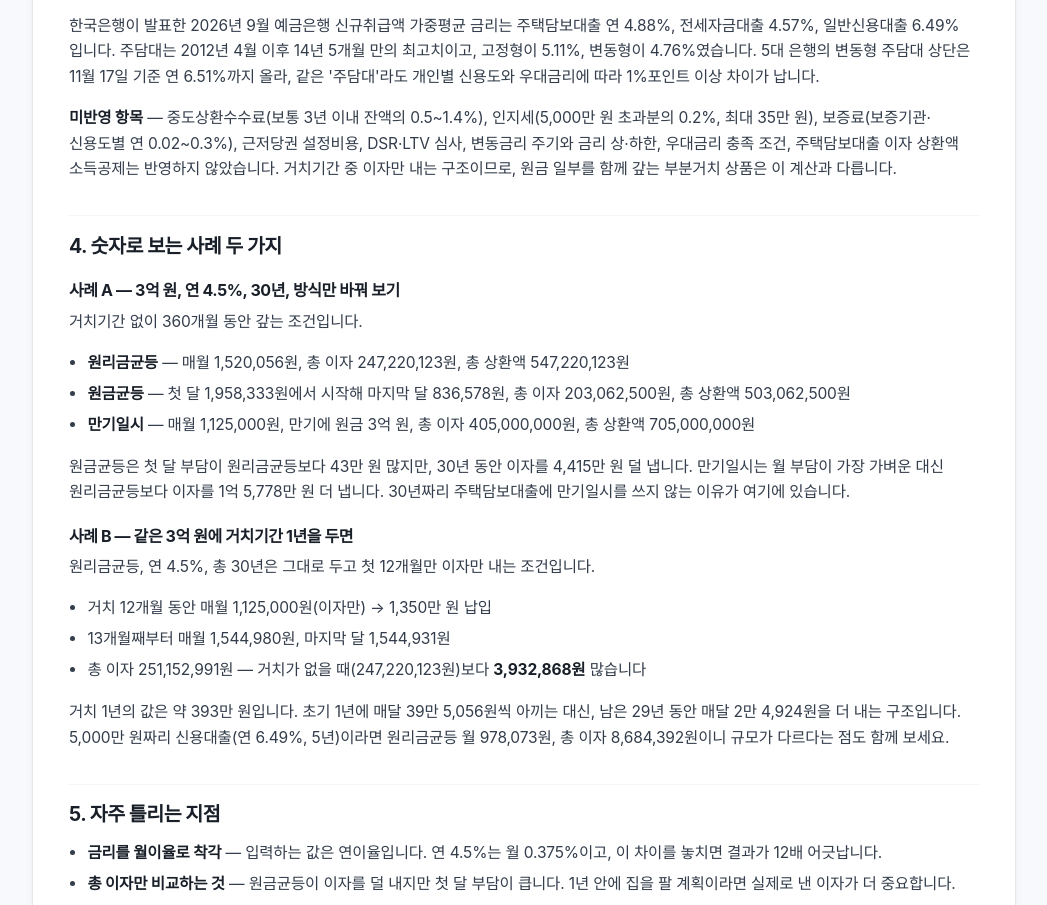
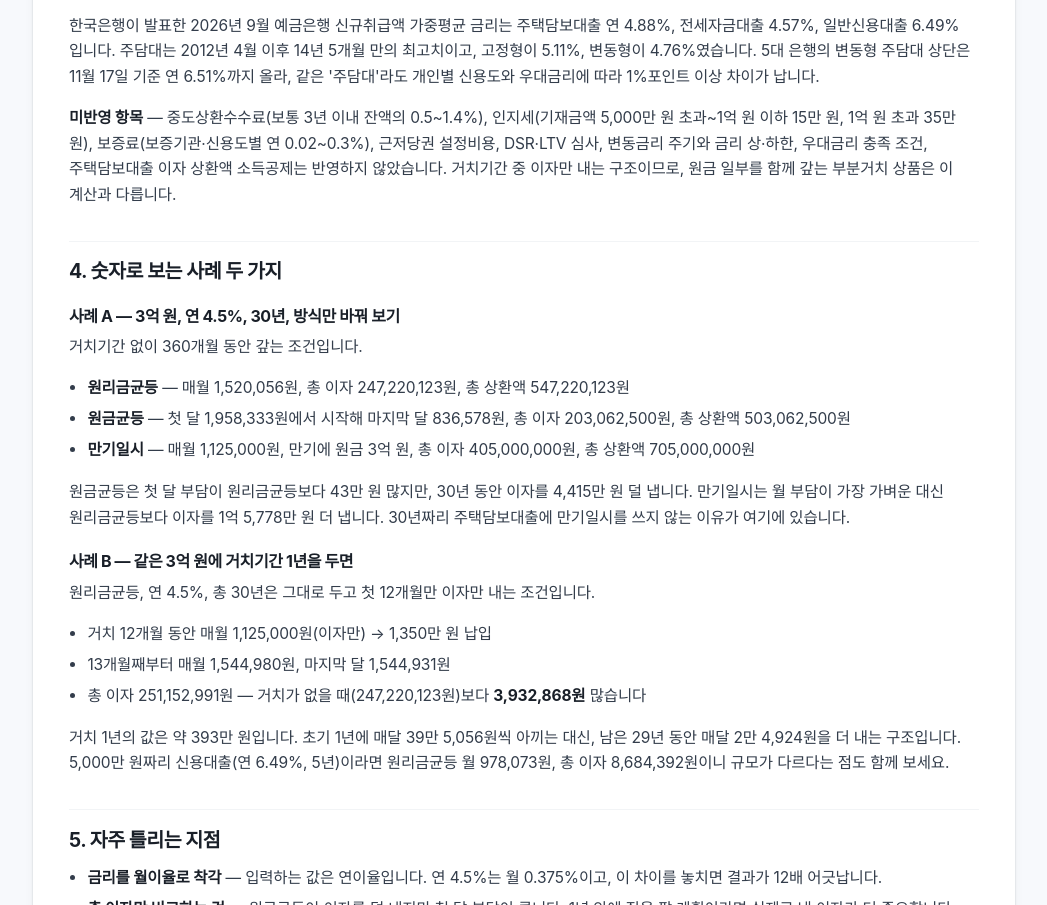
Before and after one commit to biya-maker/biya-maker.github.io, a plain HTML site: page loan-calc/index.html in a window 1280 px wide. Shown: the part 2001-2906 px from the top of the page, without its empty margins (116-1163 px from the left). Drawn offline with Linux system fonts and the light colour scheme; a web font is replaced by a local one.

Commit message:
Correct the stamp-duty note in the loan guide

```diff
--- a/loan-calc/index.html
+++ b/loan-calc/index.html
@@ -269,7 +269,7 @@
         <p>금리는 입력값이지만, 어느 수준인지 알아야 내 금리가 싼지 비싼지 판단할 수 있습니다. 2026년 11월 기준 한국은행 기준금리는 연 3.00%이고, 8월 27일 0.25%포인트 인상한 뒤 10월 22일 동결했습니다. 은행연합회가 공시한 10월 신규취급액 기준 코픽스는 연 3.62%로 두 달 연속 올랐습니다.</p>
         <p>한국은행이 발표한 2026년 9월 예금은행 신규취급액 가중평균 금리는 주택담보대출 연 4.88%, 전세자금대출 4.57%, 일반신용대출 6.49%입니다. 주담대는 2012년 4월 이후 14년 5개월 만의 최고치이고, 고정형이 5.11%, 변동형이 4.76%였습니다. 5대 은행의 변동형 주담대 상단은 11월 17일 기준 연 6.51%까지 올라, 같은 '주담대'라도 개인별 신용도와 우대금리에 따라 1%포인트 이상 차이가 납니다.</p>
 
-        <p><strong>미반영 항목</strong> — 중도상환수수료(보통 3년 이내 잔액의 0.5~1.4%), 인지세(5,000만 원 초과분의 0.2%, 최대 35만 원), 보증료(보증기관·신용도별 연 0.02~0.3%), 근저당권 설정비용, DSR·LTV 심사, 변동금리 주기와 금리 상·하한, 우대금리 충족 조건, 주택담보대출 이자 상환액 소득공제는 반영하지 않았습니다. 거치기간 중 이자만 내는 구조이므로, 원금 일부를 함께 갚는 부분거치 상품은 이 계산과 다릅니다.</p>
+        <p><strong>미반영 항목</strong> — 중도상환수수료(보통 3년 이내 잔액의 0.5~1.4%), 인지세(기재금액 5,000만 원 초과~1억 원 이하 15만 원, 1억 원 초과 35만 원), 보증료(보증기관·신용도별 연 0.02~0.3%), 근저당권 설정비용, DSR·LTV 심사, 변동금리 주기와 금리 상·하한, 우대금리 충족 조건, 주택담보대출 이자 상환액 소득공제는 반영하지 않았습니다. 거치기간 중 이자만 내는 구조이므로, 원금 일부를 함께 갚는 부분거치 상품은 이 계산과 다릅니다.</p>
 
         <h2 id="g4">4. 숫자로 보는 사례 두 가지</h2>
         <h3>사례 A — 3억 원, 연 4.5%, 30년, 방식만 바꿔 보기</h3>
```
